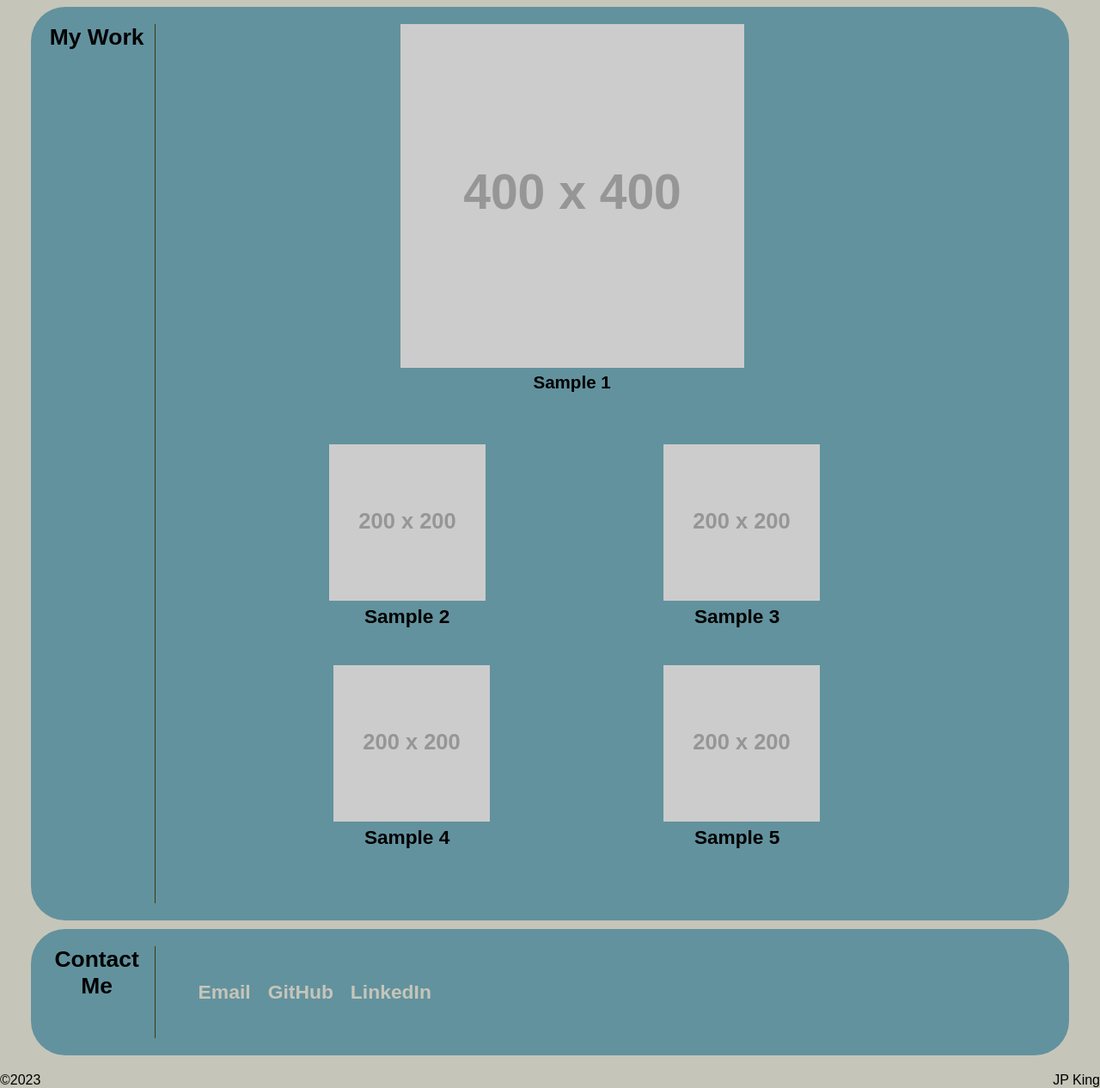
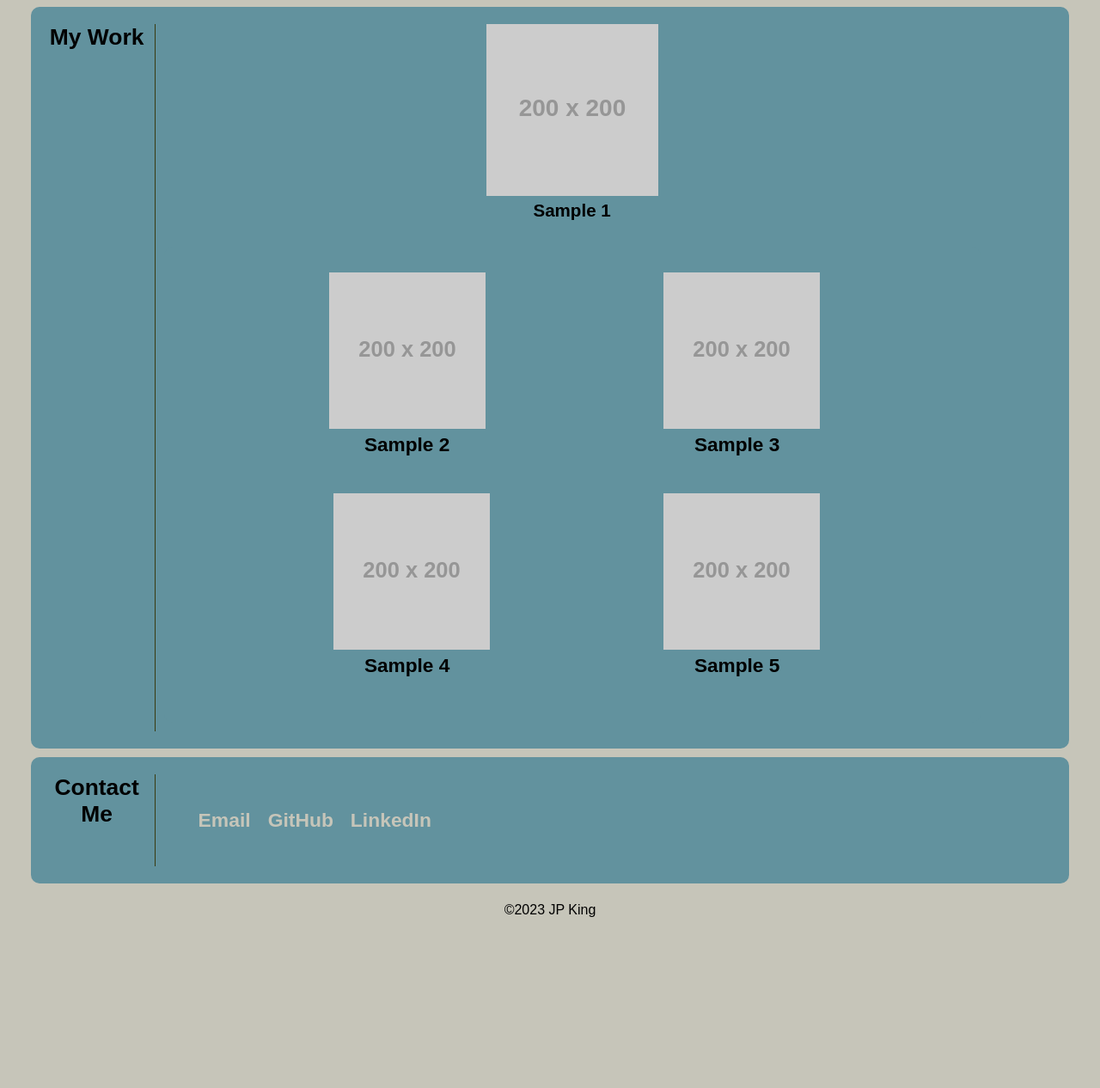
Before and after one commit to jp-king-1337/professional_portfolio, a plain HTML site: page index.html in a window 1280 px wide. Shown: the part 438-1704 px from the top of the page at 86% size. After the commit the page ends 1516 px from the top, so only its background shows below. Drawn offline with Linux system fonts and the light colour scheme; placeholder pictures from the web are drawn by us.

Commit message:
Styling and design fixed, finished with version 1 - needs to be resubmitted to try and bring up grade

```diff
--- a/assets/css/style.css
+++ b/assets/css/style.css
@@ -78,6 +78,8 @@ header h1 a {
 }
 
 header nav ul li {
+    /* float: right; */
+    /* So this is how I learned that float is an old element that we should avoid, which JD touched on in class. It kinda broke my nav, but removing it fixed things. */
     display: inline;
     /* justify-content: space-between; */
     /* Keeping that in a comment because earlier the nav wouldn't stay place without it, but now it does. Don't want to have to hunt the solution if it breaks again. */
@@ -111,7 +113,7 @@ header nav ul li a:hover {
     background-color: var(--color2);
     margin: 10px;
     padding: 20px;
-    border-radius: 40px;
+    border-radius: 10px;
     font-size: 110%
 
 }
@@ -121,6 +123,9 @@ header nav ul li a:hover {
     border-right: 1px solid var(--color4);
     padding-right: 10px;
     flex: 0 0 125px;
+    /* max-width: 15%;
+    min-width: 15%; */
+    /* I tried just setting width here. It did not work and I'm not sure why since the max and min are the same. */
 }
 
 
@@ -146,8 +151,13 @@ header nav ul li a:hover {
 }
 
 .profile_picture {
+    width: 100em;
+    height: auto;
     max-width: 100%;
-    border-radius: 50px;
+    /* min-width: 150px; */
+    align-self: flex-start;
+    /* Aligning to flex-start keeps it from distorting in smaller viewport. */
+    border-radius: 10px;
 }
 
 
@@ -218,3 +228,10 @@ header nav ul li a:hover {
     background-color: var(--color4);
     color: var(--color1);
 }
+
+
+/* FOOTER */
+#footer {
+    text-align: center;
+    padding: 2px 0px 10px 0px;
+}
--- a/index.html
+++ b/index.html
@@ -65,7 +65,7 @@
                 <div class="first_work_item">
                     <a href="https://www.google.com" target="_blank">
 
-                        <img src="https://placehold.co/400x400" alt="image 1">
+                        <img src="https://placehold.co/200x200" alt="image 1">
                         <h3>Sample 1</h3>
                     </a>
                 </div>
@@ -99,7 +99,6 @@
                         </a>
                     </div>
                 </section>
-            </div>
         </section>
 
         <section id="contact_me">
@@ -122,9 +121,8 @@
         </section>
     </main>
 
-    <footer class="row justify-between">
-        <p>&copy;2023</p>
-        <p>JP King</p>
+    <footer id="footer">
+        <p>&copy;2023 JP King</p>
     </footer>
 
 </body>
```
Also changed, not shown: 1 other file.
